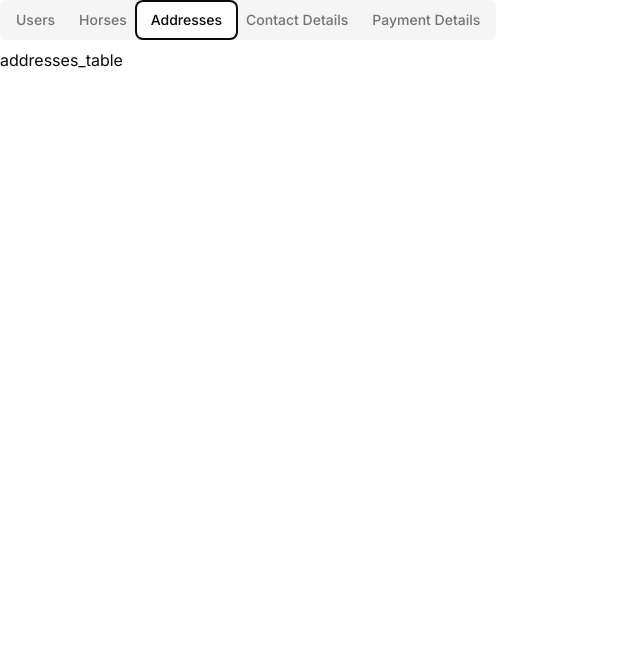
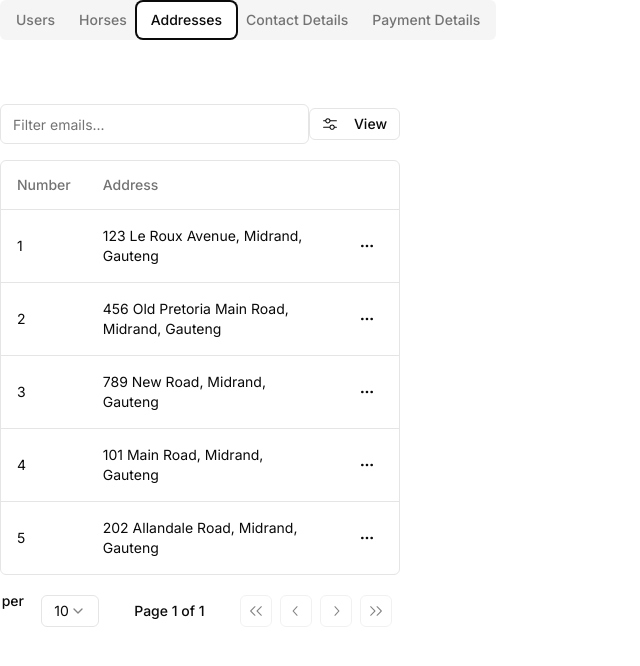
Before and after one commit to ST10019838/Team-Quaternary_XBCAD7319, a Next.js app in the folder application/: page /admin in a window 1280 px wide. Both pictures are taken after a click on the tab "Addresses". Shown: the top 666 px of the page, without its empty margins (0-640 px from the left). Built offline with nearby package versions, Linux system fonts and the light colour scheme.

Commit message:
fix: re-added address table data and columns back after accidentally removing them from the merge

```diff
--- a/application/src/components/ui/addresses-table.tsx
+++ b/application/src/components/ui/addresses-table.tsx
@@ -1,3 +1,67 @@
+'use client'
+
+import { ColumnDef } from '@tanstack/react-table'
+import { Button } from '@/components/shadcn-ui/button'
+import {
+  DropdownMenu,
+  DropdownMenuContent,
+  DropdownMenuItem,
+  DropdownMenuTrigger,
+} from '@/components/shadcn-ui/dropdown-menu'
+import { MoreHorizontal } from 'lucide-react'
+import { DataTable } from '../shadcn-ui/data-table'
+
+// Sample data for addresses in Pretoria, South Africa
+const data: Address[] = [
+  { id: 1, address: '123 Le Roux Avenue, Midrand, Gauteng' },
+  { id: 2, address: '456 Old Pretoria Main Road, Midrand, Gauteng' },
+  { id: 3, address: '789 New Road, Midrand, Gauteng' },
+  { id: 4, address: '101 Main Road, Midrand, Gauteng' },
+  { id: 5, address: '202 Allandale Road, Midrand, Gauteng' },
+]
+
+export type Address = {
+  id: number
+  address: string
+}
+
+export const columns: ColumnDef<Address>[] = [
+  {
+    accessorKey: 'id',
+    header: 'Number',
+    cell: ({ row }) => <div className="text-left">{row.getValue('id')}</div>,
+  },
+  {
+    accessorKey: 'address',
+    header: 'Address',
+  },
+  {
+    id: 'actions',
+    enableHiding: false,
+    cell: ({ row }) => {
+      return (
+        <DropdownMenu>
+          <DropdownMenuTrigger asChild>
+            <Button variant="ghost" className="h-8 w-8 p-0">
+              <span className="sr-only">Open menu</span>
+              <MoreHorizontal className="h-4 w-4" />
+            </Button>
+          </DropdownMenuTrigger>
+          <DropdownMenuContent align="end">
+            <DropdownMenuItem>View details</DropdownMenuItem>
+            <DropdownMenuItem>Edit address</DropdownMenuItem>
+            <DropdownMenuItem>Delete address</DropdownMenuItem>
+          </DropdownMenuContent>
+        </DropdownMenu>
+      )
+    },
+  },
+]
+
 export default function AddressesTable() {
-  return <div>addresses_table</div>
+  return (
+    <div className="container mx-auto py-10">
+      <DataTable columns={columns} data={data} />
+    </div>
+  )
 }
```
